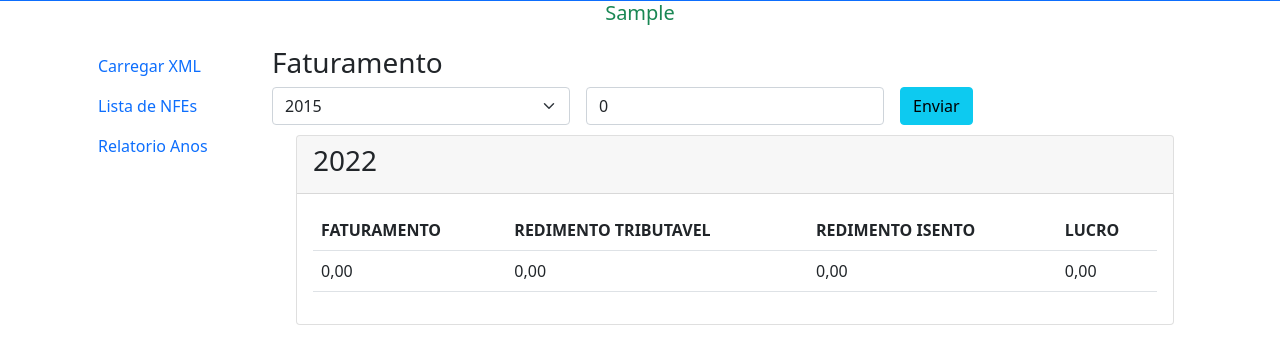
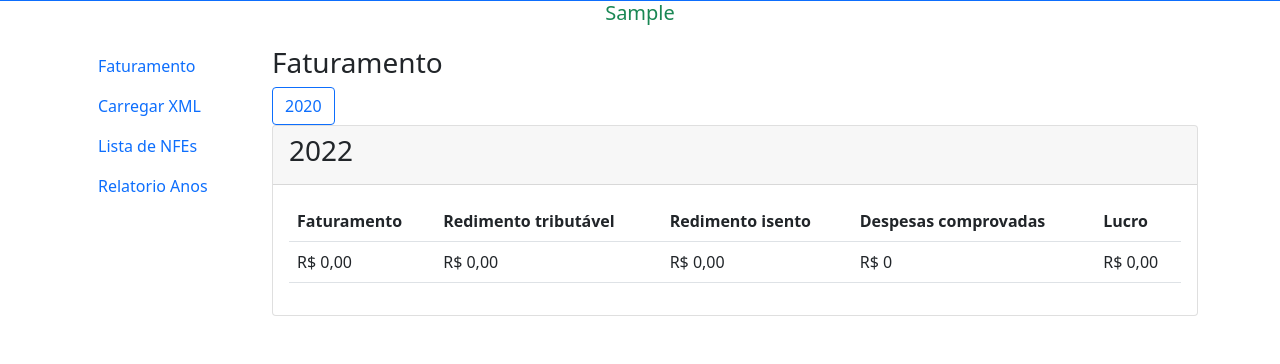
Before and after one commit to erivaldolourenco/meiadmin, a Django app: page /faturamento/ in a window 1280 px wide. Shown: the part 55-419 px from the top of the page. Run offline with Django 4.2, Linux system fonts and the light colour scheme; a user stored in the database is signed in; tables that the repository leaves empty hold one stand-in row (values such as "Sample post"); some libraries are stand-ins or nearby versions.

Commit message:
Refatorando e corrigindo erros.

```diff
--- a/clientes/models.py
+++ b/clientes/models.py
@@ -20,7 +20,7 @@ class Cliente(models.Model):
     cnpj  = models.CharField(max_length=50)
     razao_social  = models.CharField(max_length=200, null=True, blank=True)
     endereco = models.OneToOneField(Endereco, on_delete=models.CASCADE, null=True)
-    mei = models.OneToOneField(Mei, on_delete=models.CASCADE)
+    mei = models.ForeignKey(Mei, on_delete=models.CASCADE)
 
     def __str__(self):
         if self.razao_social is not None:
--- a/clientes/templates/nav-clientes.html
+++ b/clientes/templates/nav-clientes.html
@@ -1,4 +1,4 @@
 <nav class="nav flex-column">
-  <a class="nav-link" href="/clientes">Clientes</a>
+  <a class="nav-link" href="{% url 'clientes' %}">Clientes</a>
   <a class="nav-link" href="">Novo Cliente</a>
 </nav>
--- a/faturamento/models.py
+++ b/faturamento/models.py
@@ -32,7 +32,7 @@ class NFE(models.Model):
     competencia = models.CharField(max_length=50)
     cliente = models.ForeignKey(Cliente, on_delete=models.CASCADE)
     servico = models.OneToOneField(Servico, on_delete=models.CASCADE)
-    mei = models.OneToOneField(Mei, on_delete=models.CASCADE)
+    mei = models.ForeignKey(Mei, on_delete=models.CASCADE)
 
     def __str__(self):
         return  str(self.numero)
--- a/faturamento/templates/faturamento.html
+++ b/faturamento/templates/faturamento.html
@@ -1,33 +1,20 @@
 {% extends "base.html" %}
 {% load static %}
+{% load humanize %}
 {% block nav%}
 {% include "nav-faturamento.html" %}
 {% endblock %}
 {% block content%}
 <h3>Faturamento</h3>
-<form action="{% url 'faturamento' %}" method="post">{% csrf_token %}
+
+<div class="btn-group" role="group" aria-label="Basic outlined example">
+    {%for ano in anos%}
+    <a href="{% url 'faturamento' ano %}">
+        <button type="button" class="btn btn-outline-primary">{{ano}}</button></a>
+    {%endfor%}
+</div>
 
 
-
-    <div class="row g-3">
-        <div class="col">
-            <select class="form-select" aria-label="Default select example" name="ano">
-                {%for ano in anos%}
-                <option value="{{ano}}">{{ano}}</option>
-                {%endfor%}
-            </select>
-        </div>
-        <div class="col">
-            <input type="number" class="form-control" name="despesas" placeholder="Despesas Comprovadas" aria-label="Despesas" step="any" value="0">
-
-        </div>
-        <div class="col">
-
-         <button type="submet" class="btn btn-info">Enviar</button>
-        </div>
-      </div>
-</form>
-<div class="container">
 <div class="card">
     <div class="card-header">
        <h3> {{ano}} </h3>
@@ -35,21 +22,23 @@
       <div class="card-body">
         <table class="table">
             <tr>
-            <th>FATURAMENTO</th>
-            <th>REDIMENTO TRIBUTAVEL</th>
-            <th>REDIMENTO ISENTO</th>
-            <th>LUCRO</th>
+            <th>Faturamento</th>
+            <th>Redimento tributável</th>
+            <th>Redimento isento</th>
+            <th>Despesas comprovadas</th>
+            <th>Lucro</th>
             </tr>
             <tr>
-                <td>{{faturamento_ano | floatformat:2}}</td>
-                <td>{{redimento_tributavel | floatformat:2}}</td>
-                <td>{{redimento_isento |floatformat:2 }}</td>
-                <td>{{lucro |floatformat:2 }}</td>
+                <td>R$ {{faturamento_ano | intcomma}}</td>
+                <td>R$ {{redimento_tributavel | intcomma}}</td>
+                <td>R$ {{redimento_isento | intcomma }}</td>
+                <td>R$ {{ despesas_comprovadas | intcomma}}</td>
+                <td>R$ {{lucro | intcomma }}</td>
             </tr>
         </table>
       </div>
 
 </div>
-</div>
+
 
 {% endblock %}
--- a/faturamento/templates/links.html
+++ b/faturamento/templates/links.html
@@ -1,7 +1,6 @@
 {% extends "base.html" %}
 {% load static %}
 {% block nav%}
-{% include "nav-faturamento.html" %}
 {% endblock %}
 {% block content%}
 <h3>Links</h3>
--- a/faturamento/templates/nav-faturamento.html
+++ b/faturamento/templates/nav-faturamento.html
@@ -1,5 +1,6 @@
 <nav class="nav flex-column">
-  <a class="nav-link" href="carregar-xml">Carregar XML</a>
-  <a class="nav-link" href="nfes">Lista de NFEs</a>
-  <a class="nav-link" href="inf-nfe-ano">Relatorio Anos</a>
+  <a class="nav-link" href="{% url 'faturamento' %}">Faturamento</a>
+  <a class="nav-link" href="{% url 'carregar_xml' %}">Carregar XML</a>
+  <a class="nav-link" href="{% url 'nfes' %}">Lista de NFEs</a>
+  <a class="nav-link" href="{% url 'inf_nfe_ano' %}">Relatorio Anos</a>
 </nav>
--- a/faturamento/templates/nfes.html
+++ b/faturamento/templates/nfes.html
@@ -4,7 +4,7 @@
 {% include "nav-faturamento.html" %}
 {% endblock %}
 {% block content%}
-<h3>Notas fiscais Eletronica</h3>
+<h3>Notas fiscais eletrônica</h3>
 <table class="table">
     <thead>
       <tr>
--- a/faturamento/urls.py
+++ b/faturamento/urls.py
@@ -5,6 +5,7 @@ from faturamento import views
 
 urlpatterns = [
     path('', views.faturamento, name='faturamento'),
+    path('<ano>', views.faturamento, name='faturamento'),
     path('carregar-xml', views.carregar_xml, name='carregar_xml'),
     path('inf-nfe-ano', views.inf_nfe_ano, name='inf_nfe_ano'),
     path('nfes', views.nfes, name='nfes'),
--- a/faturamento/views.py
+++ b/faturamento/views.py
@@ -1,73 +1,64 @@
 import datetime
 from decimal import Decimal
-import functools
-from unicodedata import decimal
+from functools import reduce
 from django.contrib import messages
 from django.http import HttpResponse
 from django.template import loader
 from faturamento.models import NFE
 from faturamento.xml_nfe import LoadXML
 from django.contrib.auth.decorators import login_required
+from datetime import datetime
+# Create your views here.
+from mei.models import DespesaComprovada
 
-# Create your views here.
 
 @login_required
-def faturamento(request):
-
-    if request.method == 'POST':
-        ano  = request.POST['ano']
-        despesas = request.POST['despesas']
-        nfes = NFE.objects.all().filter(data_emissao__range=[str(ano)+"-01-01", str(ano)+"-12-31"])
-        faturamento_ano = calcula_faturamento_anual(nfes)
-        redimento_isento = faturamento_ano*32/100
-        redimento_tributavel = faturamento_ano - redimento_isento
-        lucro =  redimento_tributavel - Decimal(despesas)
-    else:
-        despesas = 0
-        ano = datetime.datetime.now().year
-        nfes = NFE.objects.all().filter(data_emissao__range=[str(ano)+"-01-01", str(ano)+"-12-31"])
-        faturamento_ano = calcula_faturamento_anual(nfes)
-        redimento_isento = faturamento_ano*32/100
-        redimento_tributavel = faturamento_ano - redimento_isento
-        lucro =  Decimal(redimento_tributavel) - Decimal(despesas)
-
+def faturamento(request, ano=datetime.now().year):
+    nfes = NFE.objects.all().filter(mei=request.user.responsavel.mei)
+    despesas = DespesaComprovada.objects.all().filter(mei=request.user.responsavel.mei)
+    anos = sorted(list(set(map(lambda nfe: nfe.data_emissao.year, nfes))))
+    faturamento_ano = reduce(
+        lambda total, nfe: total + nfe.servico.valor_servicos,
+        filter(lambda nfe: nfe.data_emissao.year == int(ano), nfes),
+        Decimal(0)
+    )
+    despesas_comprovadas_ano = reduce(
+        lambda total, despesa: total + despesa.valor,
+        filter(lambda despesa: despesa.upload_date.year == int(ano), despesas),
+        Decimal(0)
+    )
+    redimento_isento = round(faturamento_ano * 32 / 100, 2)
+    redimento_tributavel = round(faturamento_ano - redimento_isento,2)
+    lucro = round(redimento_tributavel - Decimal(despesas_comprovadas_ano),2)
 
     template = loader.get_template('faturamento.html')
     context = {
+        'ano' : ano,
+        'anos' : anos,
         'lucro' : lucro,
+        'despesas_comprovadas': despesas_comprovadas_ano,
         'redimento_tributavel' : redimento_tributavel,
         'redimento_isento' : redimento_isento,
-        'ano' : ano,
-        'anos' : range(int(datetime.datetime.now().year)-7,int(datetime.datetime.now().year)+1),
-        'nfes' : nfes,
-        'faturamento_ano': faturamento_ano,
+        'faturamento_ano': round(faturamento_ano,2),
     }
     return HttpResponse(template.render(context, request))
 
-def calcula_faturamento_anual(nfes):
-    soma=0
-    for nfe in nfes:
-        soma = soma + nfe.servico.valor_servicos
-    return soma
 
 @login_required
 def inf_nfe_ano(request):
-    anos = ['2015', '2016', '2017', '2018', '2019', '2020', '2021','2022']
-    lista = []
+    nfes = NFE.objects.all().filter(mei = request.user.responsavel.mei)
+    anos = sorted(list(set(map(lambda nfe: nfe.data_emissao.year, nfes))))
+    faturamento_anos = []
     for ano in anos:
-        nfes = NFE.objects.all().filter(data_emissao__range=[ano + "-01-01", ano + "-12-31"])
-        soma = 0
-        for nfe in nfes:
-            soma += nfe.servico.valor_servicos
-        lista.append(
-            {
-                "ano": ano,
-                "valor": soma
-            }
+        valor_ano =  reduce(
+            lambda total, nfe: total + nfe.servico.valor_servicos,
+            filter(lambda nfe: nfe.data_emissao.year == ano, nfes),
+            Decimal(0)
         )
+        faturamento_anos.append({"ano": ano,"valor": valor_ano})
     template = loader.get_template('inf-nfe-ano.html')
     context = {
-        'nfes': lista,
+        'faturamento_anos': faturamento_anos,
     }
     return HttpResponse(template.render(context, request))
 
@@ -77,14 +68,12 @@ def carregar_xml(request):
         xmlfiles = request.FILES.getlist('arquivoxml')
         nfes=[]
         for xmlfile in xmlfiles:
-            nfes.append(LoadXML(xmlfile).obter_nfes())
-
+            nfes.append(LoadXML(xmlfile, request).obter_nfes())
         messages.add_message(
-        request, messages.SUCCESS,
-        'Nfes adicionada ao banco '+str(nfes),
-        fail_silently=True,
-            )
-
+            request, messages.SUCCESS,
+            'Foram adicionadas ' + str(nfes.__sizeof__()) + ' NFEs!',
+            fail_silently=True,
+        )
     template = loader.get_template('carregar-xml.html')
     context = {}
     return HttpResponse(template.render(context, request))
@@ -97,7 +86,7 @@ def links(request):
 
 @login_required
 def nfes(request):
-    nfes = NFE.objects.all()
+    nfes = NFE.objects.all().filter(mei = request.user.responsavel.mei)
     template = loader.get_template('nfes.html')
     context = {'nfes':nfes}
     return HttpResponse(template.render(context, request))
--- a/mei/models.py
+++ b/mei/models.py
@@ -32,7 +32,7 @@ class DespesaComprovada(models.Model):
    valor = models.DecimalField(max_digits=6, decimal_places=2)
    arquivo = models.FileField(upload_to=path_file_media)
    upload_date = models.DateField(auto_now=True)
-   mei = models.OneToOneField(Mei, on_delete=models.CASCADE)
+   mei = models.ForeignKey(Mei, on_delete=models.CASCADE)
 
    def __str__(self):
       return str(os.path.basename(self.arquivo.name))
--- a/meiadmin/settings.py
+++ b/meiadmin/settings.py
@@ -39,6 +39,7 @@ INSTALLED_APPS = [
     'django.contrib.sessions',
     'django.contrib.messages',
     'django.contrib.staticfiles',
+    'django.contrib.humanize',
     'faturamento',
     'clientes',
     'mei',
--- a/templates/header.html
+++ b/templates/header.html
@@ -4,16 +4,16 @@
         <div class="collapse navbar-collapse">
             <ul class="navbar-nav me-auto mb-2 mb-lg-0">
                 <li class="nav-item">
-                    <a class="nav-link" aria-current="page" href="/">Inicio</a>
+                    <a class="nav-link" aria-current="page" href="{% url 'home' %}">Inicio</a>
                 </li>
                 <li class="nav-item">
-                    <a class="nav-link" aria-current="page" href="/faturamento">Faturamento</a>
+                    <a class="nav-link" aria-current="page" href="{% url 'faturamento' %}">Faturamento</a>
                 </li>
                 <li class="nav-item">
-                    <a class="nav-link" aria-current="page" href="/clientes">Clientes</a>
+                    <a class="nav-link" aria-current="page" href="{% url 'clientes' %}">Clientes</a>
                 </li>
                 <li class="nav-item">
-                    <a class="nav-link" aria-current="page" href="/links">Links</a>
+                    <a class="nav-link" aria-current="page" href="{% url 'links' %}">Links</a>
                 </li>
             </ul>
         </div>
@@ -21,7 +21,7 @@
              <a class="navbar-brand">{{request.user.first_name}}</a>
             <ul class="navbar-nav me-auto mb-2 mb-lg-0">
             <li class="nav-item">
-            <a class="nav-link" aria-current="page" href="/logout">Sair</a>
+            <a class="nav-link" aria-current="page" href="{% url 'logout' %}">Sair</a>
             </li>
             </ul>
         </div>
```
Also changed, not shown: faturamento/templates/inf-nfe-ano.html (+14 -4 lines), faturamento/xml_nfe.py (+28 -12 lines).
